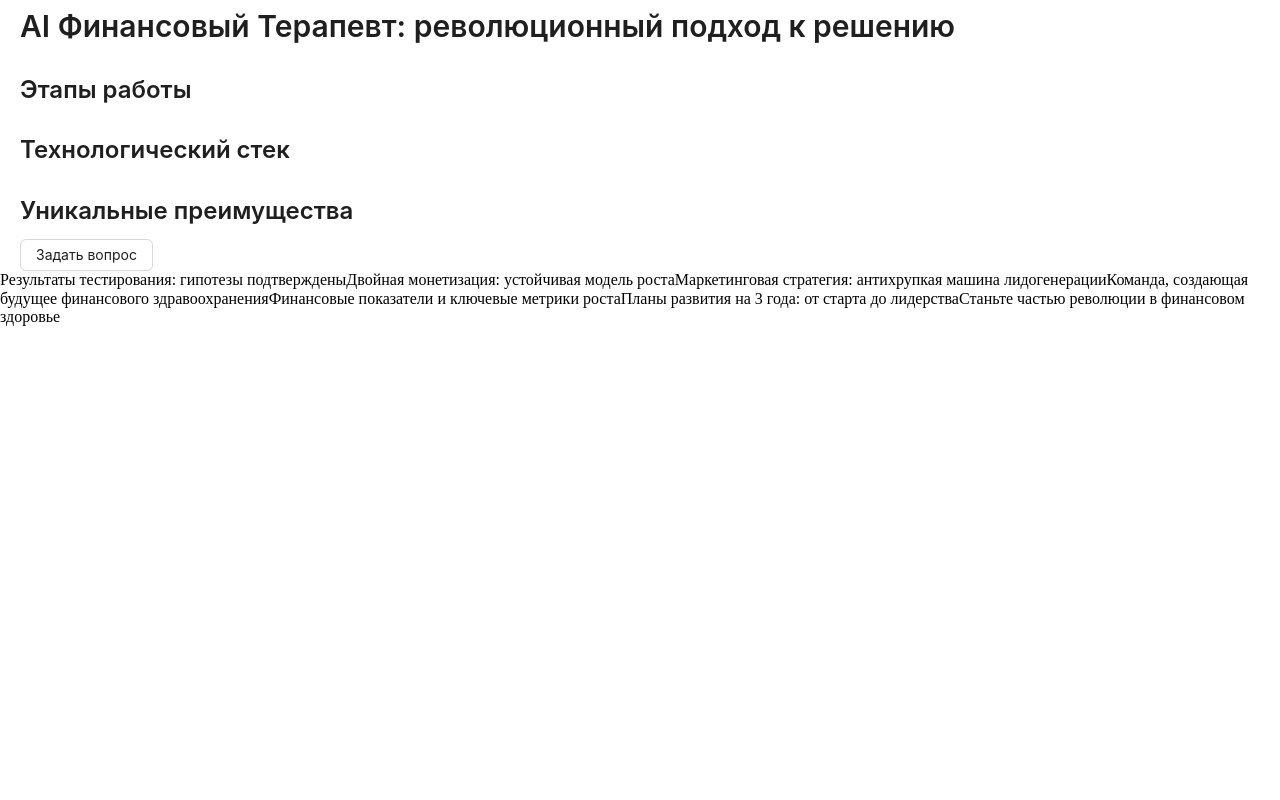
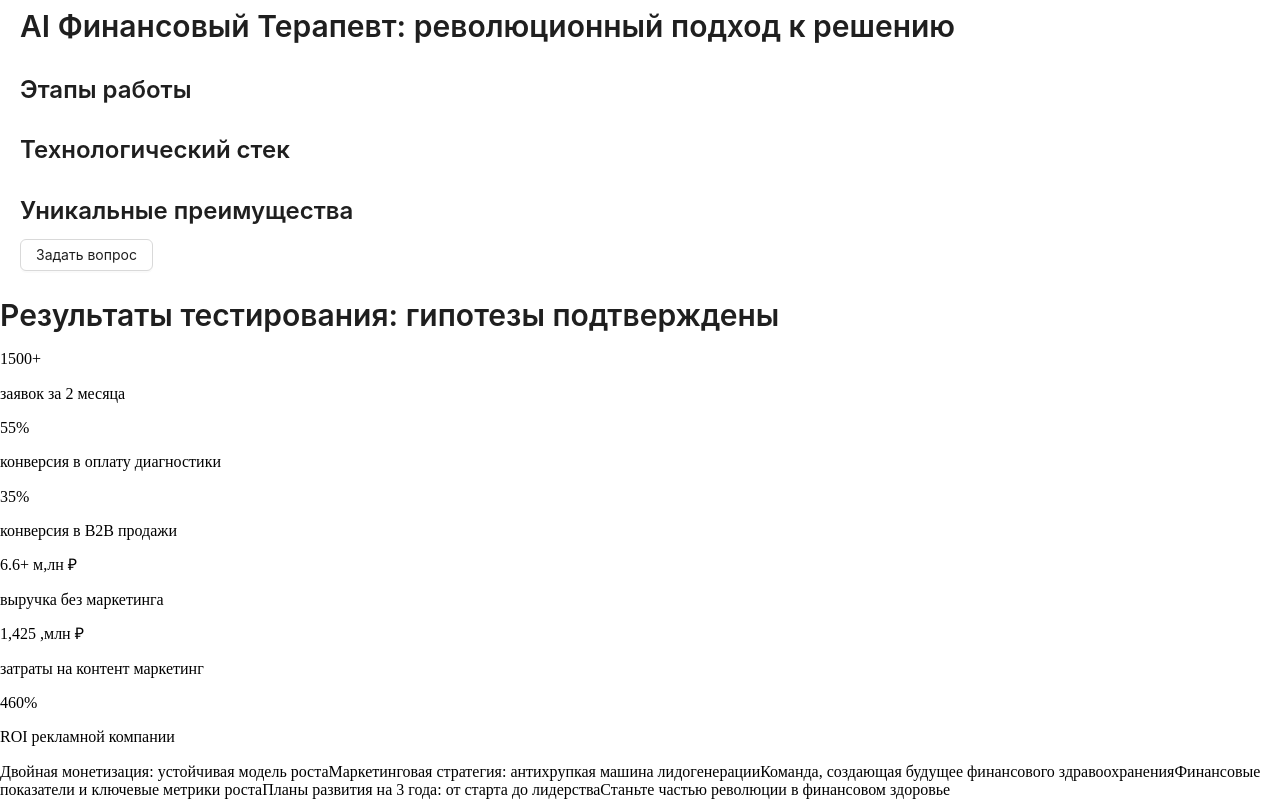
Before and after one commit to zdrnrt/cskn1, a React app: page / in a window 1280 px wide. Shown: the part 919-1719 px from the top of the page. Before the commit the page ends 1245 px from the top, so only its background shows below. Built offline with nearby package versions, Linux system fonts and the light colour scheme.

Commit message:
Доработки блоков

```diff
--- a/src/App/Component/Four/Four.js
+++ b/src/App/Component/Four/Four.js
@@ -1,5 +1,39 @@
 import React from "react";
+import { Typography, Button } from "antd";
+const { Title } = Typography;
+import Tile from "../../Shared/Tile"
+
+const results = [
+  {
+    title: "1500+",
+    description: "заявок за 2 месяца",
+  },
+  {
+    title: "55%",
+    description: "конверсия в оплату диагностики",
+  },
+  {
+    title: "35%",
+    description: "конверсия в B2B продажи",
+  },
+  {
+    title: "6.6+ м,лн ₽ ",
+    description: "выручка без маркетинга",
+  },
+  {
+    title: "1,425 ,млн ₽ ",
+    description: "затраты на контент маркетинг",
+  },
+  {
+    title: "460%",
+    description: "ROI рекламной компании",
+  },
+];
 
 export default function Four() {
-  return 'Результаты тестирования: гипотезы подтверждены'
-};
+  const resultsList = results.map( (el, i) => <Tile key={i} props={el} /> )
+  return (<>
+    <Title level={2}>Результаты тестирования: гипотезы подтверждены</Title>
+    {resultsList}
+  </>);
+}
```
Also changed, not shown: src/App/Component/Three/Three.js.
